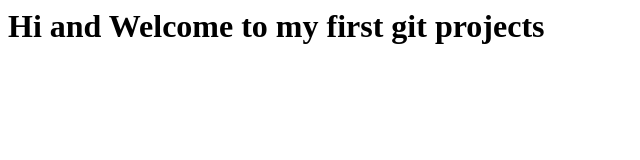
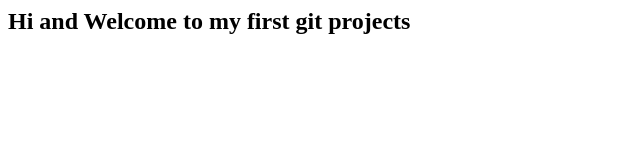
Before and after one commit to sanjaybh07/MySqlServerCode, a plain HTML site: page index.html in a window 1280 px wide. Shown: the whole page, without its empty margins (0-640 px from the left). Drawn offline with Linux system fonts and the light colour scheme.

Commit message:
changed index html file

```diff
--- a/index.html
+++ b/index.html
@@ -1,6 +1,6 @@
 <html>
-<p>
-<h1>
+<p1>
+<h2>
 Hi and Welcome to my first git projects
 </h1>
 </p>
```
